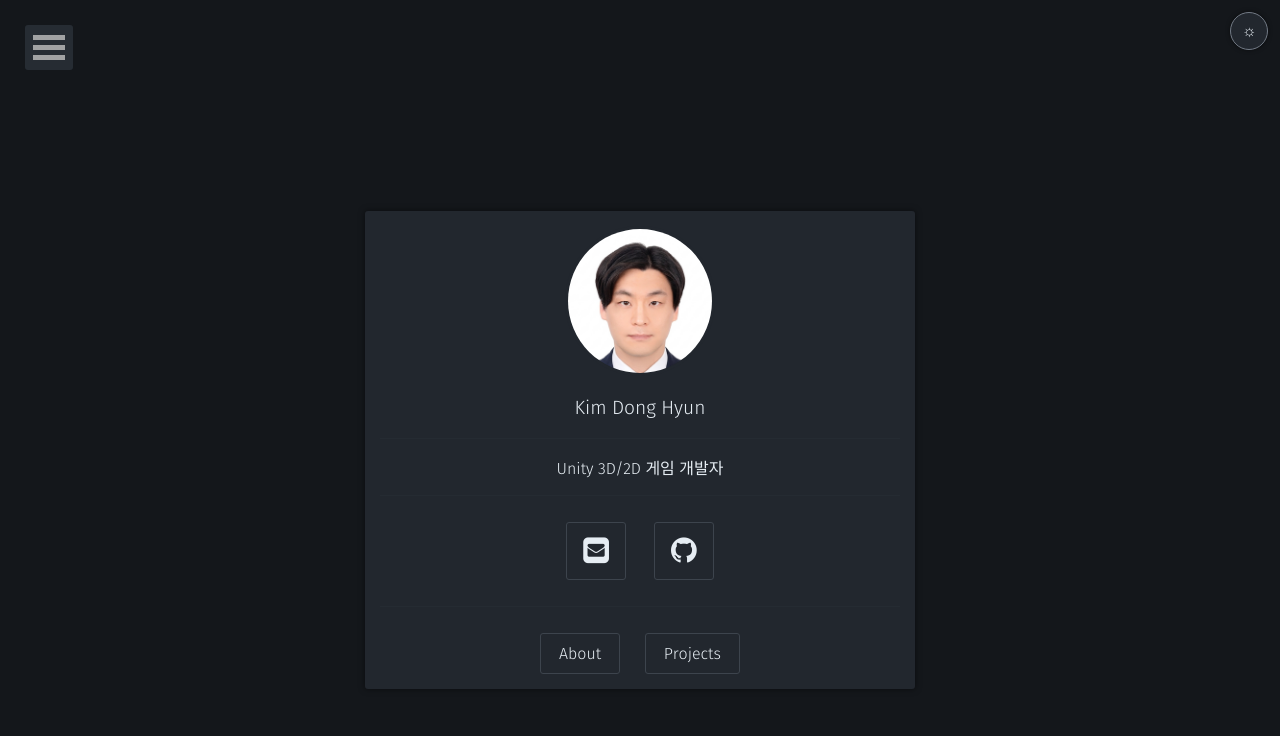
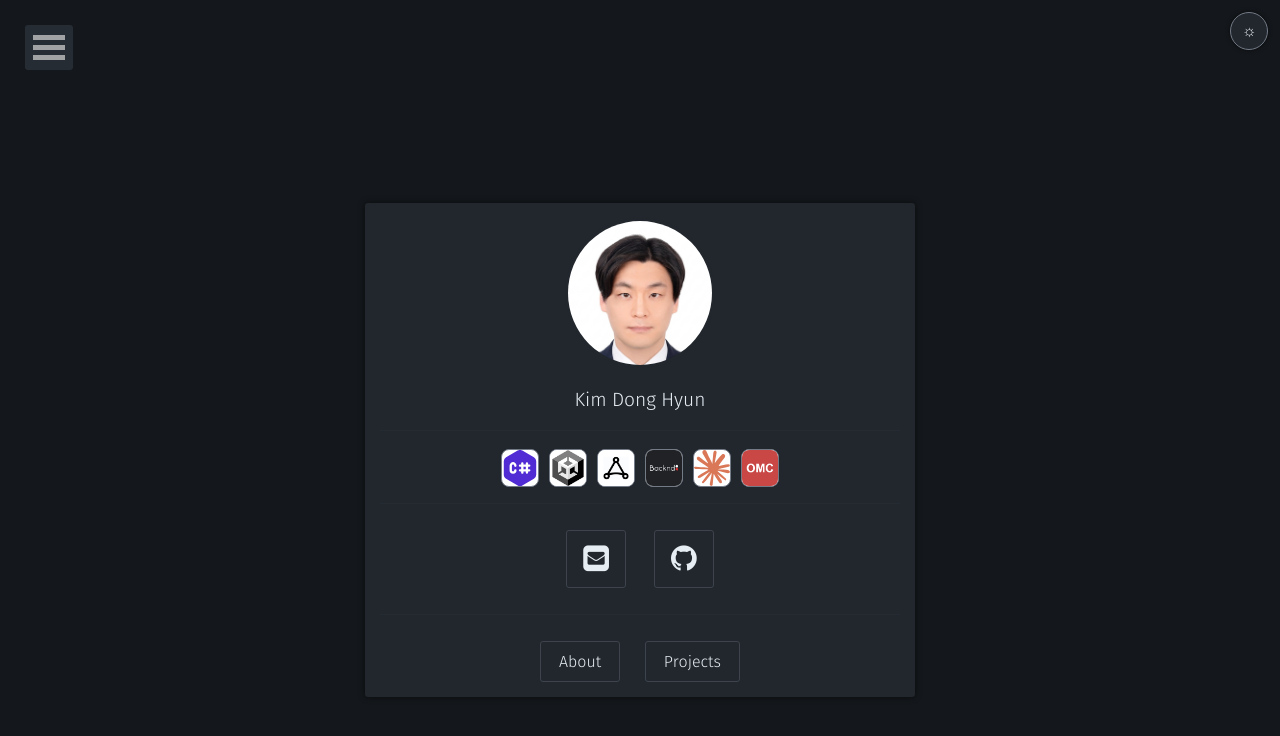
Before and after one commit to mmmdong/mmmdong.github.io, a Jekyll site: the page built from index.html, in a window 1280 px wide. Shown: the top 736 px of the page. Built offline with Jekyll 4.4.1, drawn with Linux system fonts in a browser that asks for light colours; some web fonts are replaced.

Commit message:
랜딩에 기술 스택 아이콘, 외부 링크는 새 탭으로
Home 의 'Unity 3D/2D 게임 개발자' 타이틀을 빼고 그 자리에 기술 스택 아이콘
여섯 개를 놓았다. site.bio 는 읽는 곳이 없어져 _config.yml 에서 제거했다.
같은 문구가 들어 있는 site.description 은 메타 태그와 네비 소개 패널에
그대로 둔다 — 검색 결과와 링크 미리보기에 쓰인다.

목록은 _data/tech_icons.yml 이 단일 출처다. 넣는 기준은 '고유 로고가 있는가'
하나로 잡았다. 로고가 없는 항목까지 그려 넣으면 아이콘이 브랜드 표시가
아니라 장식이 되고, 그런 항목은 _data/tech_stack.yml 의 문장 목록에 남는다.

이름은 화면에 글자로 내지 않으므로 alt 가 유일한 텍스트 대체물이다.
아이콘은 각 스택의 공식 페이지로 나가고, 외부 링크는 전부 새 탭에서 연다.
본문 링크는 _includes/content.html 이 한 번에 바꾼다 — 링크마다 수동으로
붙이면 새 글에서 빠뜨리고, GitHub Pages classic 은 플러그인을 못 쓴다.

글리프 두 종은 Simple Icons(CC0)에서 가져왔고, 로고가 없는 OMC 는 cpp.png 와
같은 방식의 모노그램 배지를 만들었다(흰 글자 대비 4.70:1). Claude Code 전용
글리프는 픽셀아트 캐릭터라 38px 에서 뭉개져 Claude 본 마크를 쓴다.
로고 원본이 흰 바탕 전제라 --logo-plate 토큰으로 판을 깐다.

검사 추가: 외부 링크의 target·rel, 아이콘 alt 와 링크가 yml 과 일치하는지,
내부 이미지가 실재하는지. 음성 테스트 11건으로 각각 지목되는지 확인한다.

Co-Authored-By: Claude Opus 5 <noreply@anthropic.com>
Claude-Session: https://claude.ai/code/session_01EzidRgiHxhSwNeafHa9Yrx

```diff
--- a/_config.yml
+++ b/_config.yml
@@ -1,6 +1,5 @@
 # Site
 title:              Kim Dong Hyun
-bio:                'Unity 3D/2D 게임 개발자'
 description:        "Unity 3D/2D 게임 개발자 김동현 포트폴리오"
 reading_time:       true
 words_per_minute:   200
--- /dev/null
+++ b/_includes/tech-icons.html
@@ -0,0 +1,16 @@
+{%- comment -%}
+랜딩의 기술 스택 줄. 목록은 _data/tech_icons.yml 이 정한다.
+
+이름은 화면에 글자로 내지 않는다. 그래서 alt 를 반드시 채운다 — 여기서는
+로고가 장식이 아니라 유일한 정보이고, 이미지가 안 뜨거나 화면을 못 보는
+방문자에게는 alt 가 그 자리에 남는 전부다. title 은 마우스를 올렸을 때의
+확인용이지 alt 의 대체가 아니다(터치 기기에는 뜨지 않는다).
+
+alt 는 <img> 에, title 은 <a> 에 둔다. 링크가 이름을 읽히는 주체이므로
+보조기술이 "Unity, 링크" 로 한 번만 읽는다.
+{%- endcomment -%}
+<ul class="tech-icons">
+{%- for t in site.data.tech_icons -%}
+<li class="tech-item"><a class="tech-link" href="{{ t.url }}" title="{{ t.name }}" target="_blank" rel="noopener noreferrer"><img class="tech-icon" src="{{ site.url }}/assets/img/icons/{{ t.file }}" alt="{{ t.name }}" width="38" height="38" loading="lazy"></a></li>
+{%- endfor -%}
+</ul>
--- a/_layouts/home.html
+++ b/_layouts/home.html
@@ -24,11 +24,7 @@ layout: compress
 			            </a>
                     </h3>
                     <hr class="hr-line">
-                    <h3 class="title">
-                        <a href="{{ site.url }}/">
-                        	<p style="font-size:1rem;font-weight:300">{{ site.bio }}</p>
-			            </a>
-                    </h3>
+                    {% include tech-icons.html %}
                     {% include social-links.html %}
                   <hr class="hr-line">
                   <h3 class="title">
--- a/_layouts/page.html
+++ b/_layouts/page.html
@@ -29,7 +29,7 @@ layout: compress
                         <i class="fa fa-chevron-left"></i>
                     </a>
                 </div>
-                {{ content }}
+                {% include content.html %}
             </div>
         </div>
     </header>
--- a/_layouts/post.html
+++ b/_layouts/post.html
@@ -29,7 +29,7 @@ layout: compress
                     </a>
                 </div>
                 {% if page.toc %}{% include sidebar-toc.html %}{% endif %}
-                {{ content }}
+                {% include content.html %}
                 <div class="entry-meta">
                 {% include meta.html %}
                 </div>
--- a/_layouts/project.html
+++ b/_layouts/project.html
@@ -29,7 +29,7 @@ layout: compress
                         <i class="fa fa-home"></i>
                     </a>
                 </div>
-                {{ content }}
+                {% include content.html %}
                 {%- comment -%}
                 회사별 묶음. 순서는 _data/project_groups.yml 이 정한다 —
                 그룹 순서도, 그룹 안의 순서(front matter 의 order)도 데이터에 있다.
--- a/_sass/_theme.scss
+++ b/_sass/_theme.scss
@@ -34,6 +34,11 @@
   --cat-social:  #1F6FB2;
   --cat-etc:     #6B6F76;
   --cat-common:  #2E7D6B;
+
+  // 브랜드 로고를 올리는 판. 두 테마에서 같은 흰색이다 — 로고가 흰 바탕을
+  // 전제로 그려져 있어서(Unity 는 검은 큐브, C# 은 짙은 보라) 다크 surface
+  // 위에 그냥 올리면 안 보인다. 바탕을 테마에 맡기지 않고 고정한다.
+  --logo-plate:  #ffffff;
 }
 
 html[data-theme="dark"] {
@@ -60,6 +65,7 @@ html[data-theme="dark"] {
   --cat-social:  #6FB6F1;
   --cat-etc:     #A0A8B4;
   --cat-common:  #5FCBAE;
+  --logo-plate:  #ffffff;   // 라이트와 같은 값. 로고 원본이 흰 바탕 전제라 그렇다
 }
 
 // ---------------------------------------------------------------- 다크 오버라이드
@@ -181,6 +187,64 @@ hr,
 hr.hr-line {
   background-image: none;
   background-color: var(--border);
+}
+
+// ---------------------------------------------------------------- 기술 스택 줄
+// 랜딩의 기술 스택. 로고만 늘어놓고 이름은 글자로 내지 않는다 — 그래서
+// 각 <img> 의 alt 가 유일한 텍스트 대체물이고, 비워두면 안 된다.
+.tech-icons {
+  display: flex;
+  flex-wrap: wrap;
+  justify-content: center;
+  gap: 10px;
+  margin: 18px 0 0;
+  padding: 0;
+  list-style: none;
+}
+
+.tech-item {
+  display: inline-flex;
+  flex: 0 0 auto;
+}
+
+.tech-link {
+  display: inline-flex;
+  border-radius: 8px;
+  // 링크 밑줄과 색 상속을 끊는다. 안에 든 것이 이미지뿐이라 밑줄이 판 아래에
+  // 선 하나로만 남는다.
+  text-decoration: none;
+  outline-offset: 3px;
+
+  .tech-icon { transition: border-color .15s ease, transform .15s ease; }
+
+  &:hover .tech-icon,
+  &:focus-visible .tech-icon {
+    border-color: var(--link-hover);
+    transform: translateY(-2px);
+  }
+}
+
+// 움직임을 줄여 달라고 설정한 방문자에게는 뜨는 효과를 빼고 테두리만 바꾼다.
+@media (prefers-reduced-motion: reduce) {
+  .tech-link .tech-icon { transition: none; }
+  .tech-link:hover .tech-icon,
+  .tech-link:focus-visible .tech-icon { transform: none; }
+}
+
+.tech-icon {
+  width: 38px;
+  height: 38px;
+  border-radius: 8px;
+  // 로고 원본이 흰 바탕을 전제로 그려져 있다(Unity 는 검은 큐브, C# 은 짙은
+  // 보라). 다크 surface 위에 그냥 올리면 형태가 사라진다.
+  background: var(--logo-plate);
+  border: 1px solid var(--border-ui);
+  object-fit: contain;
+}
+
+@media screen and (max-width: 480px) {
+  .tech-icons { gap: 8px; }
+  .tech-icon { width: 34px; height: 34px; }
 }
 
 // ---------------------------------------------------------------- 테마 토글
```
Also changed, not shown: _data/tech_icons.yml (added, +39 -0 lines), _includes/content.html (added, +30 -0 lines), README.md, assets/img/icons/claude.svg (added), assets/img/icons/csharp.svg (added), assets/img/icons/omc.png (added).
